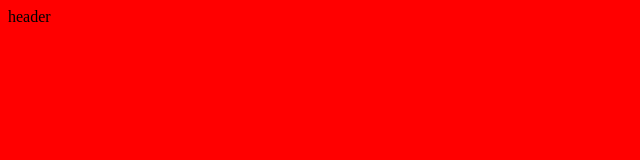
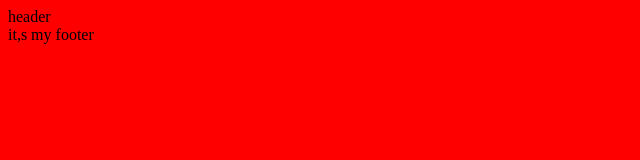
Before and after one commit to Daniellsty/git-project-one, a plain HTML site: page index.html in a window 1280 px wide. Shown: the full height of the page, 0-640 px from the left. Drawn offline with Linux system fonts and the light colour scheme.

Commit message:
add footer

```diff
--- a/index.html
+++ b/index.html
@@ -15,5 +15,9 @@
     <main>
 
     </main>
+
+    <footer>
+        it,s my footer
+    </footer>
 </body>
 </html>
```
